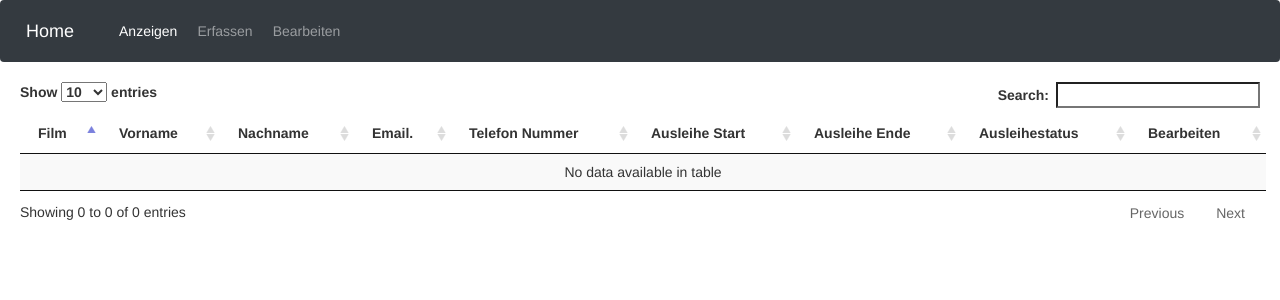
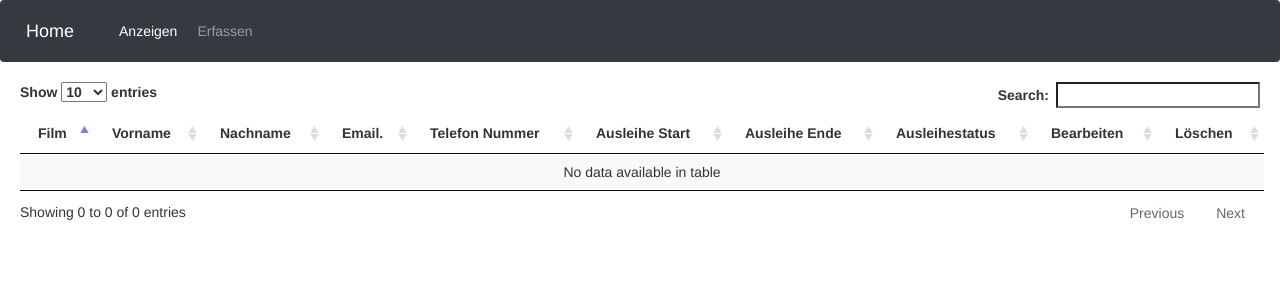
Before and after one commit to linomeyer/M307_Projekt, a PHP site: page /anzeigen in a window 1280 px wide. Shown: the top 300 px of the page. Run offline with PHP 8.4, Linux system fonts and the light colour scheme; data comes from the database, SQL or seed files in the repository; data that the repository does not hold is empty.

Commit message:
final init

```diff
--- a/Videothek/app/Models/RentedMovieModel.php
+++ b/Videothek/app/Models/RentedMovieModel.php
@@ -97,7 +97,7 @@ class RentedMovie {
     public function deleteRent(int $movieId){
         try {
             $pdo = connectToDatabase();
-            $statement = $pdo->prepare("ALTER TABLE rentmovie SET active = 0 WHERE id = :id");
+            $statement = $pdo->prepare("ALTER TABLE rentmovie SET active = false WHERE id = :id");
             $statement->bindParam(':id', $movieId);
             $statement->execute();
             return $statement->fetch();
--- a/Videothek/app/Views/navbar.view.php
+++ b/Videothek/app/Views/navbar.view.php
@@ -23,9 +23,6 @@
             <li class="nav-item">
                 <a class="nav-link" href="erfassen">Erfassen</a>
             </li>
-            <li class="nav-item">
-                <a class="nav-link" href="bearbeiten">Bearbeiten</a>
-            </li>
         </ul>
     </div>
 </nav>
--- a/Videothek/app/Views/show.view.php
+++ b/Videothek/app/Views/show.view.php
@@ -60,7 +60,7 @@
             foreach($movies as $movie){
 
                 ?>
-                ['<?= $movie['title']?>', '<?= $movie['name']?>', '<?= $movie['firstname']?>', "<?= $movie['email']?>", "<?= $movie['telNr']?>", "<?= $movie['rentStart']?>", "<?= $movie['rentend']?>", "<?= $movie['rentstatus']?>", "<a href='bearbeiten?id=<?= $movie['id']?>'>Bearbeiten</a>"],
+                ['<?= $movie['title']?>', '<?= $movie['name']?>', '<?= $movie['firstname']?>', "<?= $movie['email']?>", "<?= $movie['telNr']?>", "<?= $movie['rentStart']?>", "<?= $movie['rentend']?>", "<?= $movie['rentstatus']?>", "<a href='bearbeiten?id=<?= $movie['id']?>'>Bearbeiten</a>", "<a href='loeschen?id=<?= $movie['id']?>'>Löschen</a>"],
         <?php
             }
         ?>
@@ -78,7 +78,8 @@
                 { title: "Ausleihe Start" },
                 { title: "Ausleihe Ende"},
                 {title: "Ausleihestatus"},
-                {title: "Bearbeiten"}
+                {title: "Bearbeiten"},
+                {title: "Löschen"}
             ]
         } );
     } );
```
Also changed, not shown: Videothek/app/Controllers/DeleteRentController.php (+11 -5 lines).
